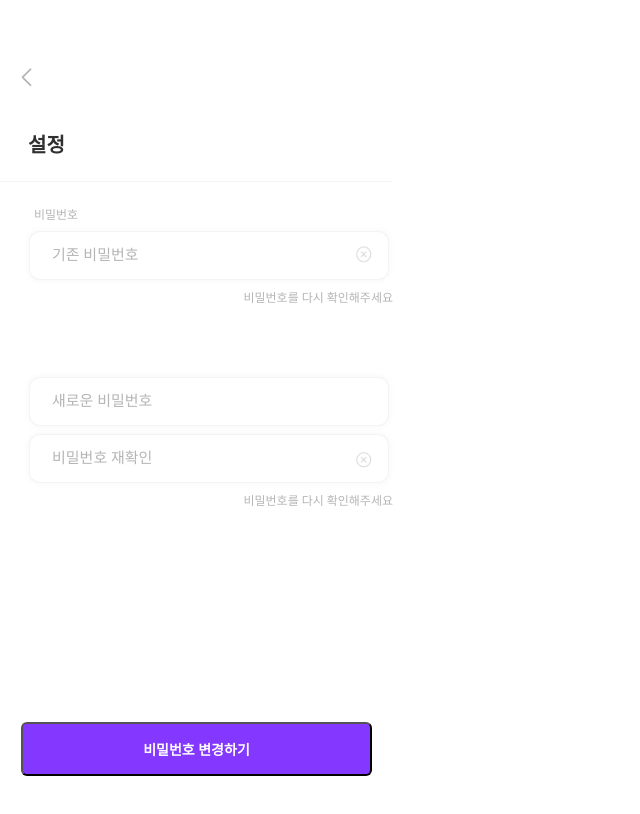
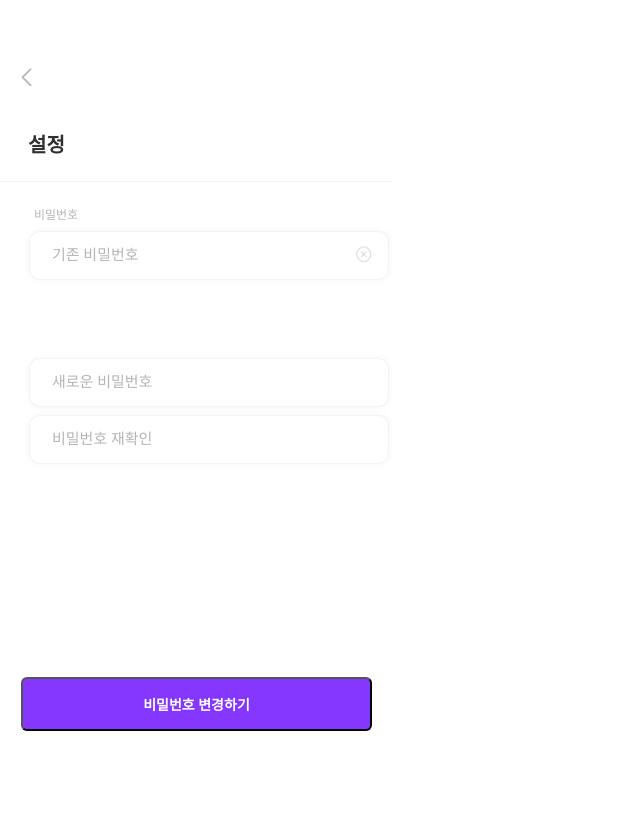
Before and after one commit to 11th-LikeLion-DragOn/DragOn_Front, a React (Create React App) app: page /changepassword in a window 1280 px wide. Shown: the top 814 px of the page, without its empty margins (0-640 px from the left). Built offline with nearby package versions, Linux system fonts and the light colour scheme.

Commit message:
feat: 비밀번호 재확인 일치 여부 확인 기능

```diff
--- a/src/pages/ChangePasswordPage.js
+++ b/src/pages/ChangePasswordPage.js
@@ -6,6 +6,28 @@ import quit from "../assets/icons/quit.png";
 
 const ChangePasswordPage = () => {
   const [password, setPassword] = useState("");
+  const [myPw, setMyPw] = useState("");
+  const [rePw, setRePw] = useState("");
+  const [showError, setShowError] = useState(false);
+
+  const handlePasswordChange = (e) => {
+    setPassword(e.target.value);
+    setShowError(false);
+  };
+
+  const handleRePasswordChange = (e) => {
+    setRePw(e.target.value);
+    setShowError(false);
+  };
+
+  const handleButtonClick = () => {
+    if (password === rePw) {
+      setShowError(false);
+    } else {
+      setShowError(true);
+    }
+  };
+
   return (
     <>
       <TopBar titleText="설정" />
@@ -14,37 +36,40 @@ const ChangePasswordPage = () => {
         <PwWrapper>
           <Input
             type="text"
-            value={password}
+            value={myPw}
             placeholder="기존 비밀번호"
-            onChange={(e) => setPassword(e.target.value)}
+            onChange={(e) => setMyPw(e.target.value)}
           ></Input>
           <div className="xicon">
             <img src={quit} />
           </div>
         </PwWrapper>
 
-        <Text>비밀번호를 다시 확인해주세요</Text>
-
-        <Input
-          type="text"
-          value={password}
-          placeholder="새로운 비밀번호"
-          onChange={(e) => setPassword(e.target.value)}
-        ></Input>
+        {showError && <Text>비밀번호를 다시 확인해주세요</Text>}
 
         <RepwContainer>
           <Input
             type="text"
             value={password}
+            placeholder="새로운 비밀번호"
+            onChange={handlePasswordChange}
+          ></Input>
+
+          <Input
+            type="text"
+            value={rePw}
             placeholder="비밀번호 재확인"
-            onChange={(e) => setPassword(e.target.value)}
+            onChange={handleRePasswordChange}
           ></Input>
-          <div className="xicon">
-            <img src={quit} />
-          </div>
+
+          {!showError && password !== rePw && (
+            <div className="xicon">
+              <img src={quit} />
+            </div>
+          )}
         </RepwContainer>
-        <Text>비밀번호를 다시 확인해주세요</Text>
-        <Btn>비밀번호 변경하기</Btn>
+        {showError && <Text>비밀번호를 다시 확인해주세요</Text>}
+        <Btn onClick={handleButtonClick}>비밀번호 변경하기</Btn>
       </Wrapper>
     </>
   );
@@ -76,13 +101,14 @@ const Title = styled.div`
   line-height: normal;
 `;
 const RepwContainer = styled.div`
+  margin-top: 70px;
   position: relative;
   img {
     width: 20.667px;
     height: 20.667px;
     flex-shrink: 0;
     position: absolute;
-    top: 41.7%;
+    top: 69%;
     left: 90%;
   }
 `;
@@ -112,7 +138,6 @@ const Text = styled.div`
   font-style: normal;
   font-weight: 500;
   line-height: normal;
-  margin-bottom: 63px;
   margin-top: 8px;
 `;
 const Btn = styled.button`
```
